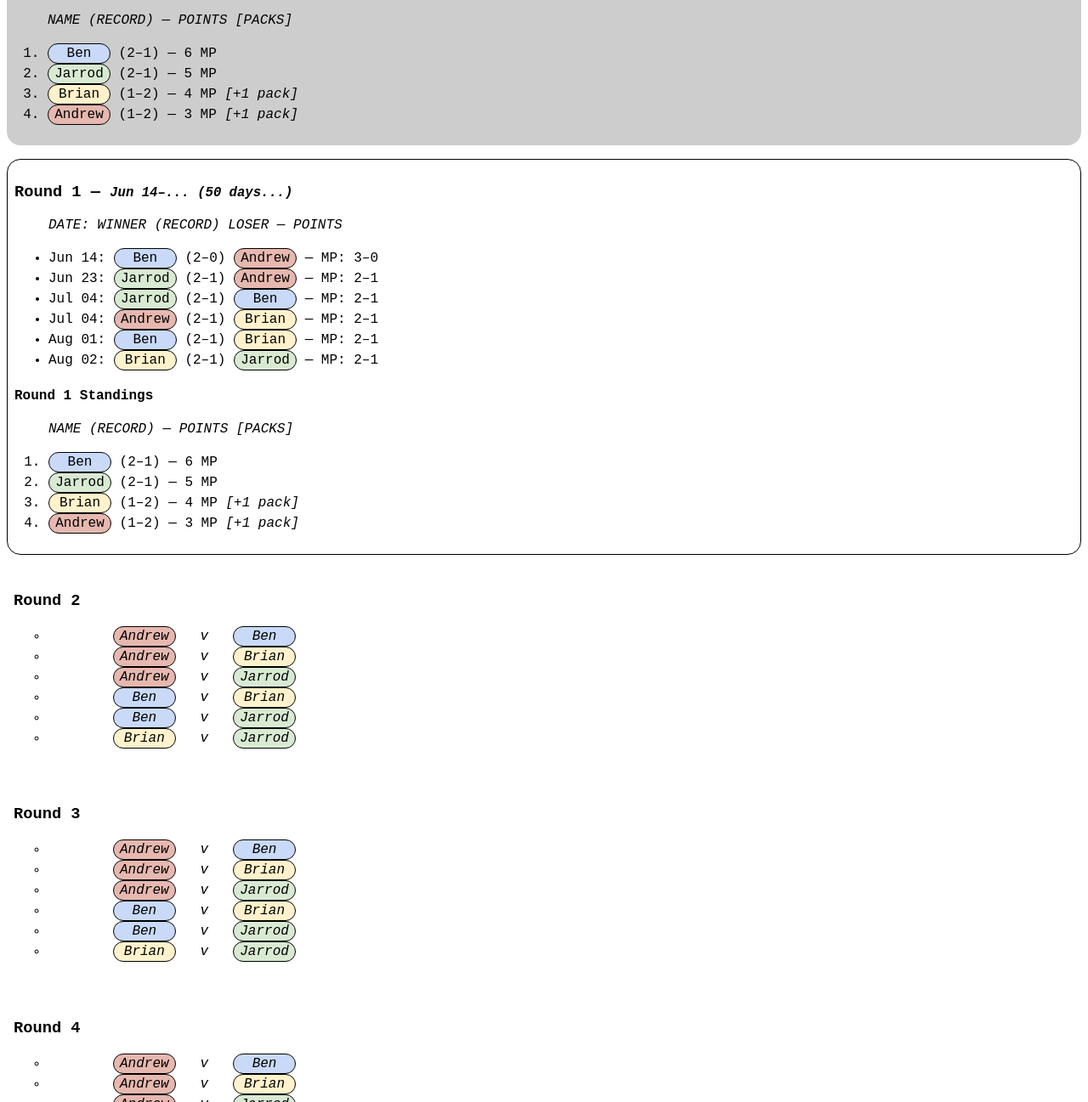
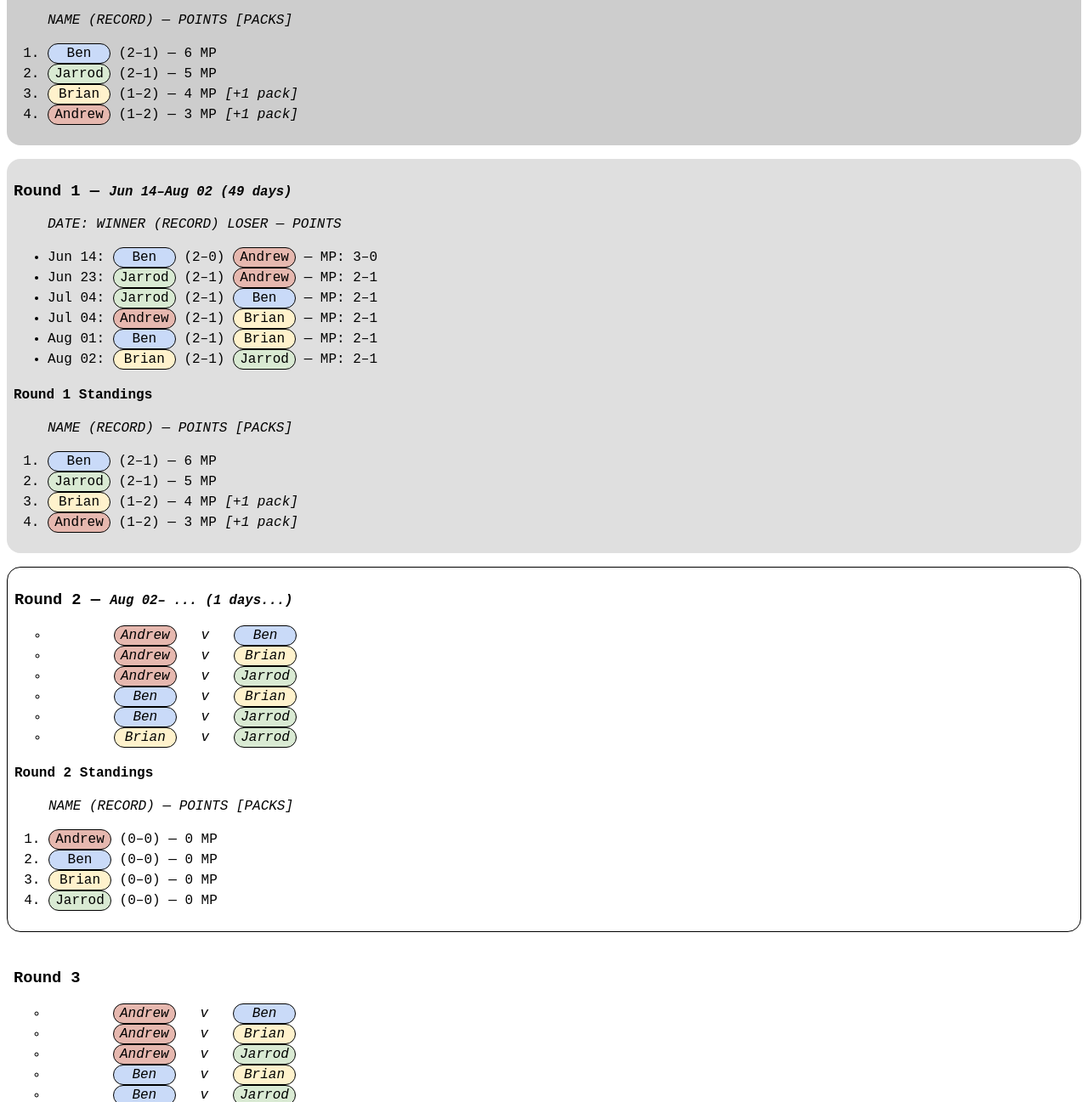
Before and after one commit to andrewbruner/omgleague, a plain HTML site: page index.html in a window 1280 px wide. Shown: the part 2161-3458 px from the top of the page at 85% size. Drawn offline with Linux system fonts and the light colour scheme.

Commit message:
Update round dates

```diff
--- a/index.html
+++ b/index.html
@@ -163,8 +163,8 @@
 					<li><span class="player andrew">Andrew</span> (1–2) — 3 MP <em>[+1 pack]</em></li>
 				</ol>
 			</div>
-			<div class="current">
-				<h3>Round 1 — <small><em>Jun 14–... <script>document.write(`(${Math.floor((new Date() - new Date('Jun 14, 2025')) / (1000 * 60 * 60 * 24))} days...)`)</script></em></small></h3>
+			<div class="done">
+				<h3>Round 1 — <small><em>Jun 14–Aug 02 (49 days)</em></small></h3>
 				<ul>
 					<li style="list-style-type: none;"><em>DATE: WINNER (RECORD) LOSER — POINTS</em></li>
 					<li style="list-style-type: none">&nbsp;</li>
@@ -185,8 +185,8 @@
 					<li><span class="player andrew">Andrew</span> (1–2) — 3 MP <em>[+1 pack]</em></li>
 				</ol>
 			</div>
-			<div>
-				<h3>Round 2</h3>
+			<div class="current">
+				<h3>Round 2 — <small><em>Aug 02– ... <script>document.write(`(${Math.floor((new Date() - new Date('Aug 02, 2025')) / (1000 * 60 * 60 * 24))} days...)`)</script></em></small></h3>
 				<ul>
 					<li class="todo">&nbsp;&nbsp;&nbsp;&nbsp;&nbsp;&nbsp;&nbsp; <span class="player andrew">Andrew</span> &nbsp;&nbsp;v&nbsp;&nbsp; <span class="player ben">Ben</span></li>
 					<li class="todo">&nbsp;&nbsp;&nbsp;&nbsp;&nbsp;&nbsp;&nbsp; <span class="player andrew">Andrew</span> &nbsp;&nbsp;v&nbsp;&nbsp; <span class="player brian">Brian</span></li>
@@ -195,6 +195,15 @@
 					<li class="todo">&nbsp;&nbsp;&nbsp;&nbsp;&nbsp;&nbsp;&nbsp; <span class="player ben">Ben</span> &nbsp;&nbsp;v&nbsp;&nbsp; <span class="player jarrod">Jarrod</span></li>
 					<li class="todo">&nbsp;&nbsp;&nbsp;&nbsp;&nbsp;&nbsp;&nbsp; <span class="player brian">Brian</span> &nbsp;&nbsp;v&nbsp;&nbsp; <span class="player jarrod">Jarrod</span></li>
 				</ul>
+				<h4>Round 2 Standings</h4>
+				<ol>
+					<li style="list-style-type: none"><em>NAME (RECORD) — POINTS [PACKS]</em></li>
+					<li style="list-style-type: none">&nbsp;</li>
+					<li value="1"><span class="player andrew">Andrew</span> (0–0) — 0 MP</li>
+					<li><span class="player ben">Ben</span> (0–0) — 0 MP</li>
+					<li><span class="player brian">Brian</span> (0–0) — 0 MP</li>
+					<li><span class="player jarrod">Jarrod</span> (0–0) — 0 MP</li>
+				</ol>
 			</div>
 			<div>
 				<h3>Round 3</h3>
```
